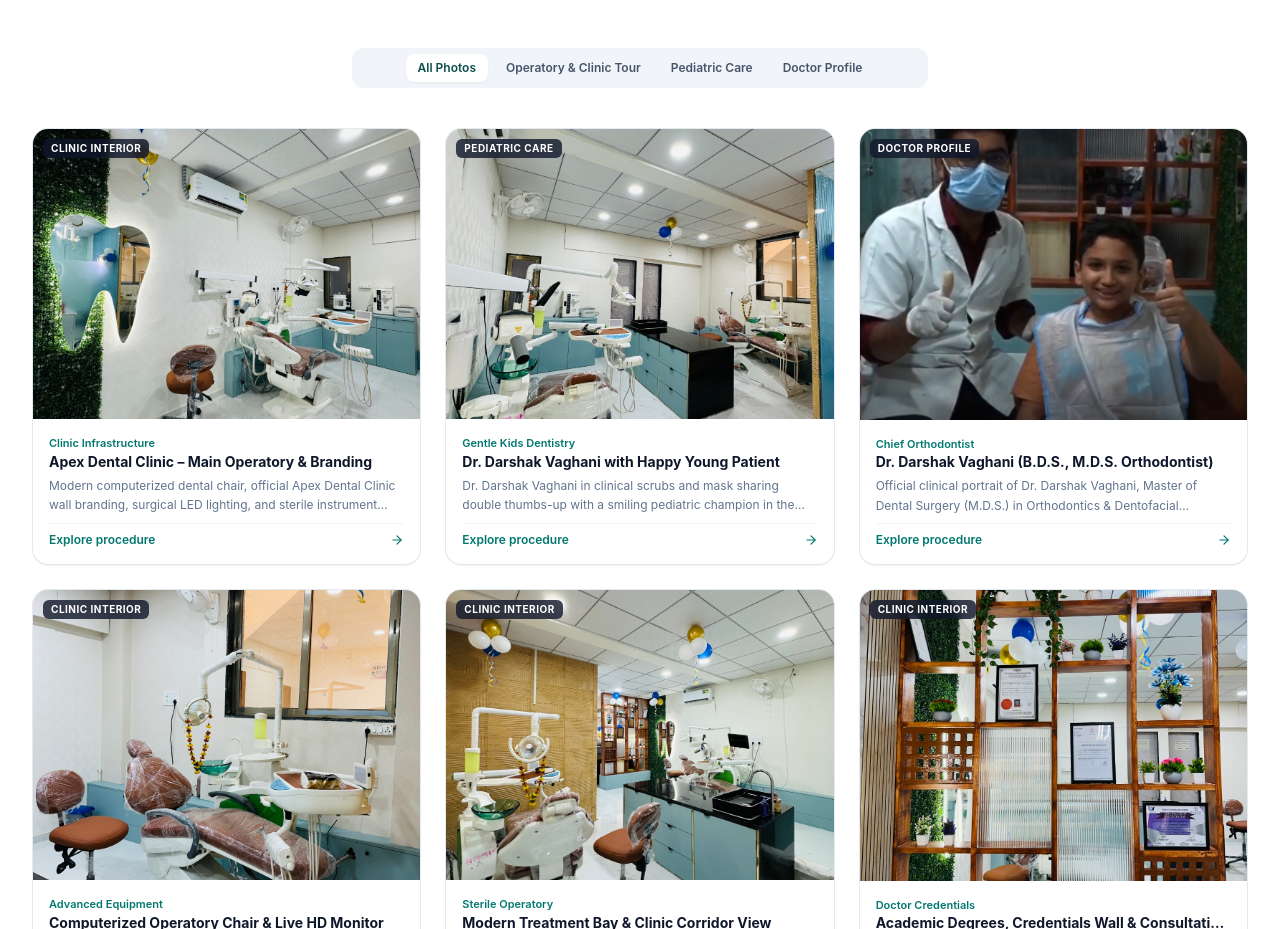
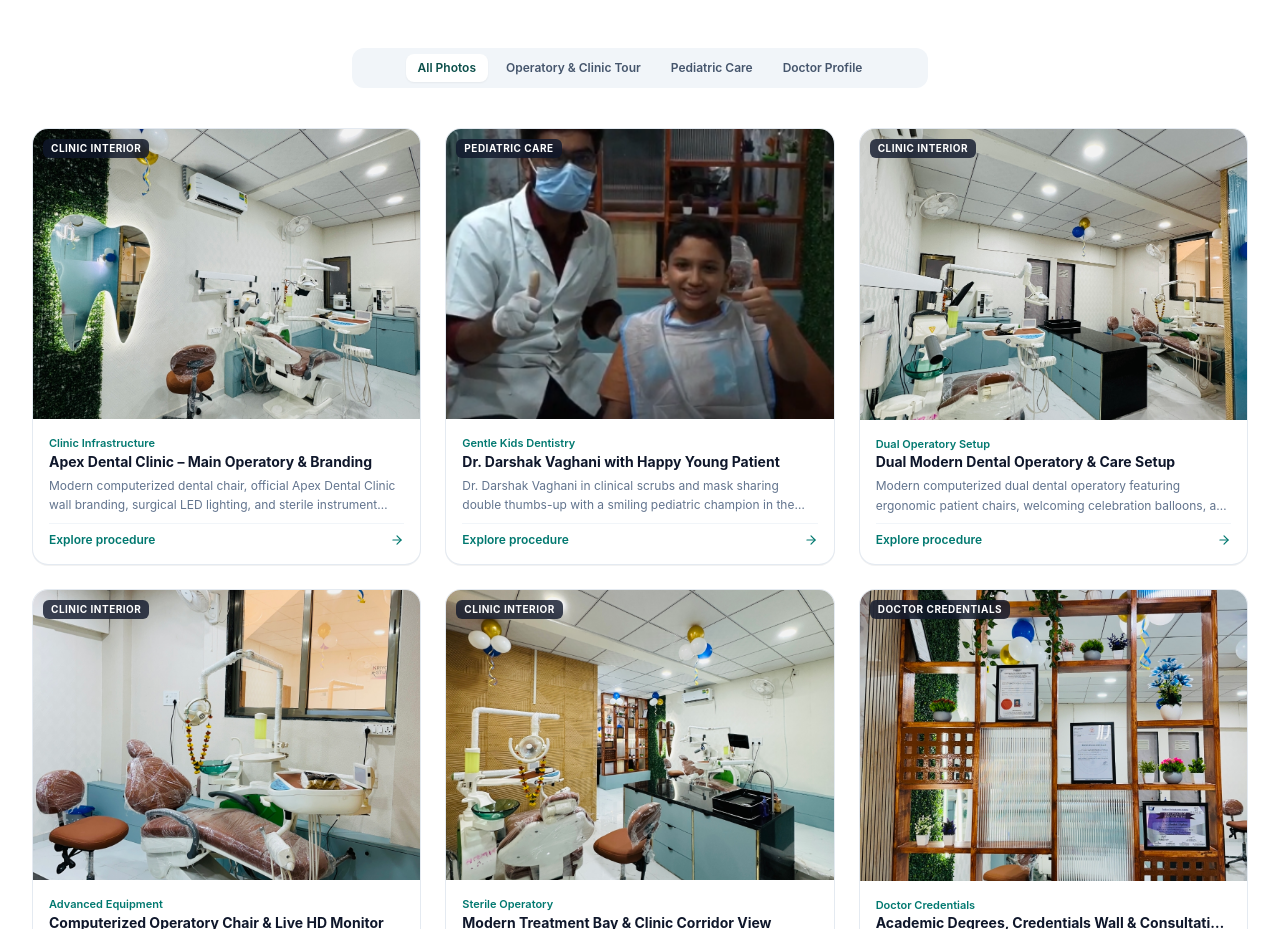
Before and after one commit to bhavik9054446286-byte/Apex-dental, a React (Vite) app: page / in a window 1280 px wide. Shown: the part 3184-4113 px from the top of the page. Built offline with nearby package versions, Linux system fonts and the light colour scheme.

Commit message:
refactor: update gallery image assignments
Swap image references between the pediatric patient photo and the clinic interior to better align with the gallery content.

```diff
--- a/src/data/galleryData.ts
+++ b/src/data/galleryData.ts
@@ -43,7 +43,7 @@ export const GALLERY_ITEMS: GalleryItem[] = [
     title: 'Dr. Darshak Vaghani with Happy Young Patient',
     category: 'pediatric',
     categoryLabel: 'Pediatric Care',
-    imageUrl: '/clinic-photo-1-clean.jpg',
+    imageUrl: '/clinic-photo-2.png',
     fallbackGradient: 'from-emerald-800 to-teal-900',
     description: 'Dr. Darshak Vaghani in clinical scrubs and mask sharing double thumbs-up with a smiling pediatric champion in the dental chair.',
     details: 'Fear-free gentle dentistry tailored for children and adolescents. Dr. Darshak specializes in early growth modification, thumb-sucking habit correction, and pediatric behavioral management in a warm, welcoming environment.',
@@ -51,16 +51,16 @@ export const GALLERY_ITEMS: GalleryItem[] = [
     features: ['Pain-free anesthesia technique', 'Child-friendly explanations', 'Thumb-sucking habit correction', 'Preventive fluoridation'],
   },
   {
-    id: 'doctor-darshak-profile',
-    title: 'Dr. Darshak Vaghani (B.D.S., M.D.S. Orthodontist)',
-    category: 'orthodontics',
-    categoryLabel: 'Doctor Profile',
-    imageUrl: '/clinic-photo-2.png',
+    id: 'clinic-operatory-dual',
+    title: 'Dual Modern Dental Operatory & Care Setup',
+    category: 'clinic',
+    categoryLabel: 'Clinic Interior',
+    imageUrl: '/clinic-photo-1-clean.jpg',
     fallbackGradient: 'from-teal-900 to-slate-900',
-    description: 'Official clinical portrait of Dr. Darshak Vaghani, Master of Dental Surgery (M.D.S.) in Orthodontics & Dentofacial Orthopedics.',
-    details: 'Dedicated to creating confident, radiant smiles using modern Invisalign clear aligners, invisible ceramic braces, and comprehensive facial orthopedic corrections in Surat.',
-    treatmentTag: 'Chief Orthodontist',
-    features: ['B.D.S., M.D.S. Orthodontist', 'Certified Aligner Specialist', 'Dentofacial Orthopedics Expert', '5.0-Star Patient Rated'],
+    description: 'Modern computerized dual dental operatory featuring ergonomic patient chairs, welcoming celebration balloons, and sterile treatment setup.',
+    details: 'Equipped with dual computerized patient chairs allowing smooth simultaneous procedures, sterile airflow, and a cheerful welcoming environment for patients of all ages in Mota Varachha, Surat.',
+    treatmentTag: 'Dual Operatory Setup',
+    features: ['Dual computerized operatory chairs', 'Welcoming child-friendly ambiance', 'Hospital-grade autoclave sterilization', 'Shadowless surgical LED lighting'],
   },
   {
     id: 'clinic-chair-monitor',
@@ -89,8 +89,8 @@ export const GALLERY_ITEMS: GalleryItem[] = [
   {
     id: 'clinic-degrees-consultation',
     title: 'Academic Degrees, Credentials Wall & Consultation Suite',
-    category: 'clinic',
-    categoryLabel: 'Clinic Interior',
+    category: 'orthodontics',
+    categoryLabel: 'Doctor Credentials',
     imageUrl: '/clinic-photo-6-clean.jpg',
     fallbackGradient: 'from-amber-900 to-slate-900',
     description: 'Aesthetic wooden slatted partition wall featuring Dr. Darshak’s university degrees, orthodontic skull models, and patient counseling desk.',
```
